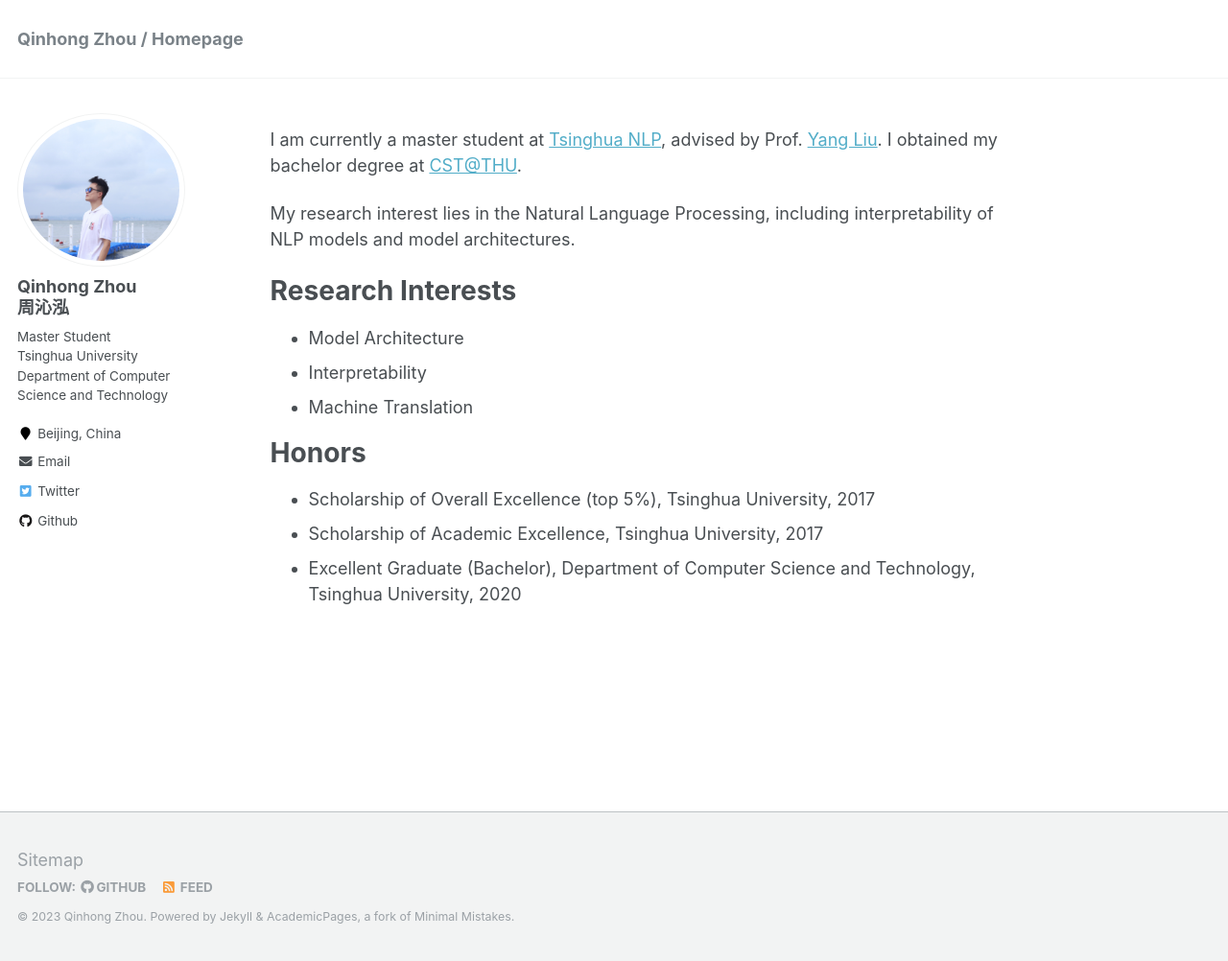
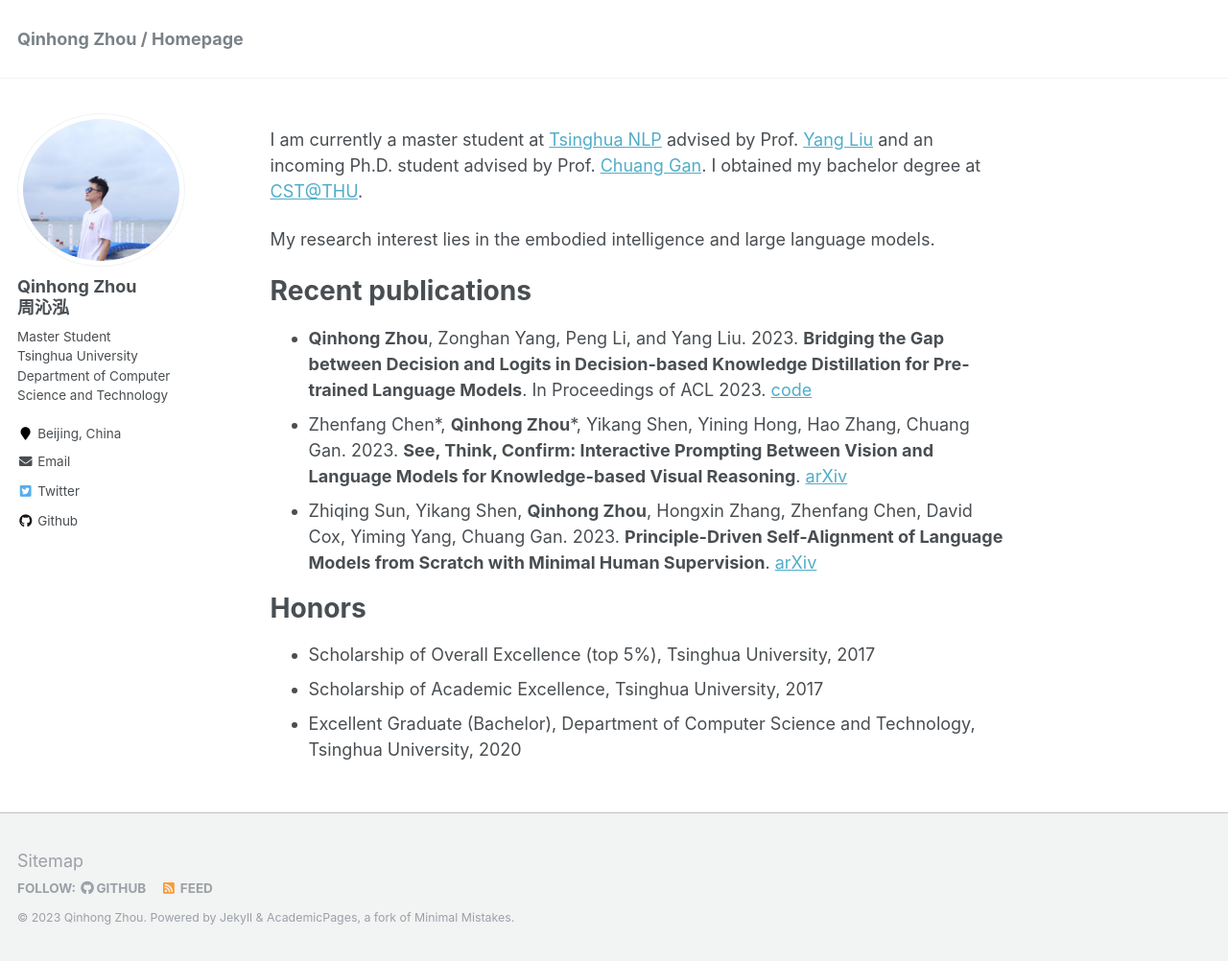
Before and after one commit to zhouqqhh/zhouqqhh.github.io, a Jekyll site: the page built from _pages/about.md, in a window 1280 px wide and 1002 px high. Shown: the whole window at 96% size. Built offline with Jekyll 4.4.1, drawn with Linux system fonts in a browser that asks for light colours.

Commit message:
update pubs

```diff
--- a/Gemfile
+++ b/Gemfile
@@ -25,3 +25,5 @@ group :jekyll_plugins do
   gem 'jekyll-sitemap'
   gem 'hawkins'
 end
+
+gem "webrick", "~> 1.8"
--- a/_pages/about.md
+++ b/_pages/about.md
@@ -8,15 +8,15 @@ redirect_from:
   - /about.html
 ---
 
-I am currently a master student at [Tsinghua NLP](http://nlp.csai.tsinghua.edu.cn/), advised by Prof. [Yang Liu](http://nlp.csai.tsinghua.edu.cn/~ly/). I obtained my bachelor degree at [CST@THU](http://www.cs.tsinghua.edu.cn/publish/csen/index.html).
+I am currently a master student at [Tsinghua NLP](http://nlp.csai.tsinghua.edu.cn/) advised by Prof. [Yang Liu](http://nlp.csai.tsinghua.edu.cn/~ly/) and an incoming Ph.D. student advised by Prof. [Chuang Gan](https://people.csail.mit.edu/ganchuang/). I obtained my bachelor degree at [CST@THU](http://www.cs.tsinghua.edu.cn/publish/csen/index.html).
 
-My research interest lies in the Natural Language Processing, including interpretability of NLP models and model architectures.
+My research interest lies in the embodied intelligence and large language models.
 
-Research Interests
+Recent publications
 ======
-* Model Architecture
-* Interpretability
-* Machine Translation
+* **Qinhong Zhou**, Zonghan Yang, Peng Li, and Yang Liu. 2023. **Bridging the Gap between Decision and Logits in Decision-based Knowledge Distillation for Pre-trained Language Models**. In Proceedings of ACL 2023. [code](https://github.com/zhouqqhh/DBKD-PLM)
+* Zhenfang Chen\*, **Qinhong Zhou**\*, Yikang Shen, Yining Hong, Hao Zhang, Chuang Gan. 2023. **See, Think, Confirm: Interactive Prompting Between Vision and Language Models for Knowledge-based Visual Reasoning**. [arXiv](https://arxiv.org/abs/2301.05226)
+* Zhiqing Sun, Yikang Shen, **Qinhong Zhou**, Hongxin Zhang, Zhenfang Chen, David Cox, Yiming Yang, Chuang Gan. 2023. **Principle-Driven Self-Alignment of Language Models from Scratch with Minimal Human Supervision**. [arXiv](https://arxiv.org/abs/2305.03047)
 
 Honors
 ======
```
Also changed, not shown: Gemfile.lock (added).
